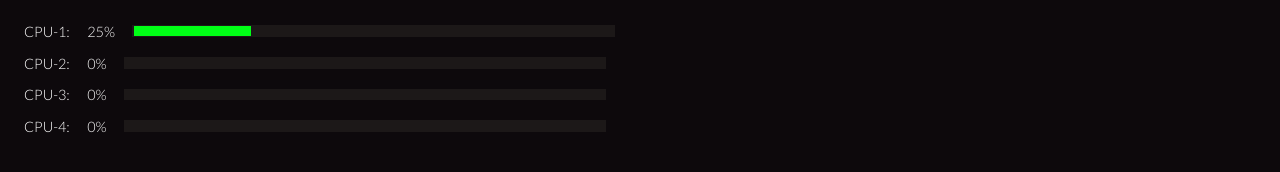
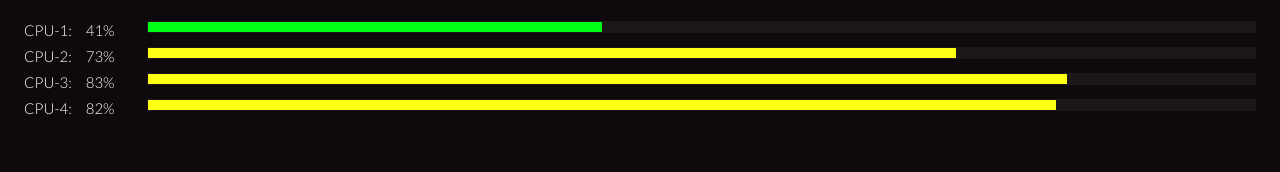
Before and after one commit to Blackleones/IUM_FINALTERM, a plain HTML site: page animation_test/index.html in a window 1280 px wide. Drawn offline with Linux system fonts and the light colour scheme.

Commit message:
finite progress bar cpu

```diff
--- a/animation_test/animation.js
+++ b/animation_test/animation.js
@@ -1,44 +1,28 @@
 var DEBUG = false;
 
-function incWidth(pb, callback){
-    var text = (pb.getElementsByTagName('span')[1]);
-    var span = (pb.getElementsByClassName('progress')[0]).getElementsByTagName('span')[0];
+function main(){
+    var pb = [
+        document.getElementById('cpu-1'),
+        document.getElementById('cpu-2'),
+        document.getElementById('cpu-3'),
+        document.getElementById('cpu-4')
+    ];
 
-    if(span.style.width == "100%"){
-        callback();
-    }else{
-        var width = parseInt((span.style.width).replace('%', ''));
+    console.log("avvio");
 
-        if(width > 70)
-            span.style.background = "linear-gradient(to right, rgba(255,255,22,1), rgba(255,255,22,1))";
+    setInterval(function(){
+        for(var cpu in pb){
+           cpu = pb[cpu];
+           cpuprog = (cpu.getElementsByClassName('progress')[0]).getElementsByTagName('span')[0];
+           cputext = (cpu.getElementsByTagName('span')[1]);
+           var rand = Math.floor(Math.random()*100);
+           var color = rand <= 70 ? "rgba(0,255,22,1)": rand < 90 ? "rgba(255,255,22,1)" : "rgba(229,61,0,1)";
+           cpuprog.style.background = color;
+           cpuprog.style.width = rand+"%";
+           cputext.innerHTML = rand+"%";
+        }
+    }, 3000);
 
-        if(width > 90)
-            span.style.background = "linear-gradient(to right, rgba(229,61,0,1), rgba(229,61,0,1))";
-
-        if(DEBUG)
-            console.log(width);
-
-        text.innerHTML = width + 1 + '%';
-        span.style.width = width + 1 + '%';
-    }
-}
-
-function main(){
-    var pb = document.getElementById('cpu-1');
-
-    /*
-        il thread avvia una funziona aninoma che
-        mi serve per poter avviare la funzione incWidth
-        passandogli 2 parametri:
-            lo span da elaborare
-            la funzione callback da chiamare per terminare
-            il thread
-    */
-    var pbar = setInterval(function(){
-        incWidth(pb, function(pbar){
-            clearInterval(pbar);
-        });
-    }, 200);
 }
 
 main();
--- a/animation_test/index.html
+++ b/animation_test/index.html
@@ -12,21 +12,21 @@
             <span style="width: 0%"></span>
         </div>
     </div>
-    <div class="pb-div" id='cpu-1'>
+    <div class="pb-div" id='cpu-2'>
         <span>CPU-2:</span>
         <span>0%</span>
         <div class="progress" id="progressbar">
             <span style="width: 0%"></span>
         </div>
     </div>
-    <div class="pb-div" id='cpu-1'>
+    <div class="pb-div" id='cpu-3'>
         <span>CPU-3:</span>
         <span>0%</span>
         <div class="progress" id="progressbar">
             <span style="width: 0%"></span>
         </div>
     </div>
-    <div class="pb-div" id='cpu-1'>
+    <div class="pb-div" id='cpu-4'>
         <span>CPU-4:</span>
         <span>0%</span>
         <div class="progress" id="progressbar">
--- a/animation_test/style.css
+++ b/animation_test/style.css
@@ -5,23 +5,25 @@
 }
 
 .pb-div{
-    padding-right: 1em;
-    padding-left: 1em;
-    padding-top: 0.8em;
-    padding-bottom: 0.8 em;
+    /*top right bottom left*/
+    /*(top bottom) (right left)*/
+    padding: 13px 16px;
 }
 
 .pb-div > span{
-    padding-right: 1em;
-    font-size: 0.9em;
+    padding-right: 14px;
+    font-size: 15px;
+    float: left;
+    display: inline-block;
     text-align: center;
 }
 
 .progress{
     display: inline-block; /*mi serve per allineare la progbar al nome*/
-    width: 30em;
-    height: 0.6em;
-    padding: 0.07em;
+    float: right;
+    width: calc(100% - 125px); /*dalla grandezza totale disponibile ci tolgo 125px a sx cosi evito il conflitto con span*/
+    height: 10px;
+    padding: 1px;
     background-color: rgba(31,26,26,0.9);
 }
 
@@ -29,5 +31,5 @@
     display: block; /*essenziale: lo span è l'unico elemento nel div, cosi prende tutto lo spazio che vuole*/
     height: 100%;
     background: linear-gradient(to right, rgba(0,255,22,1), rgba(0,255,22,1));
-    transition: width 0.2s ease-in-out;
+    transition:  2s ease-in-out;
 }
```
